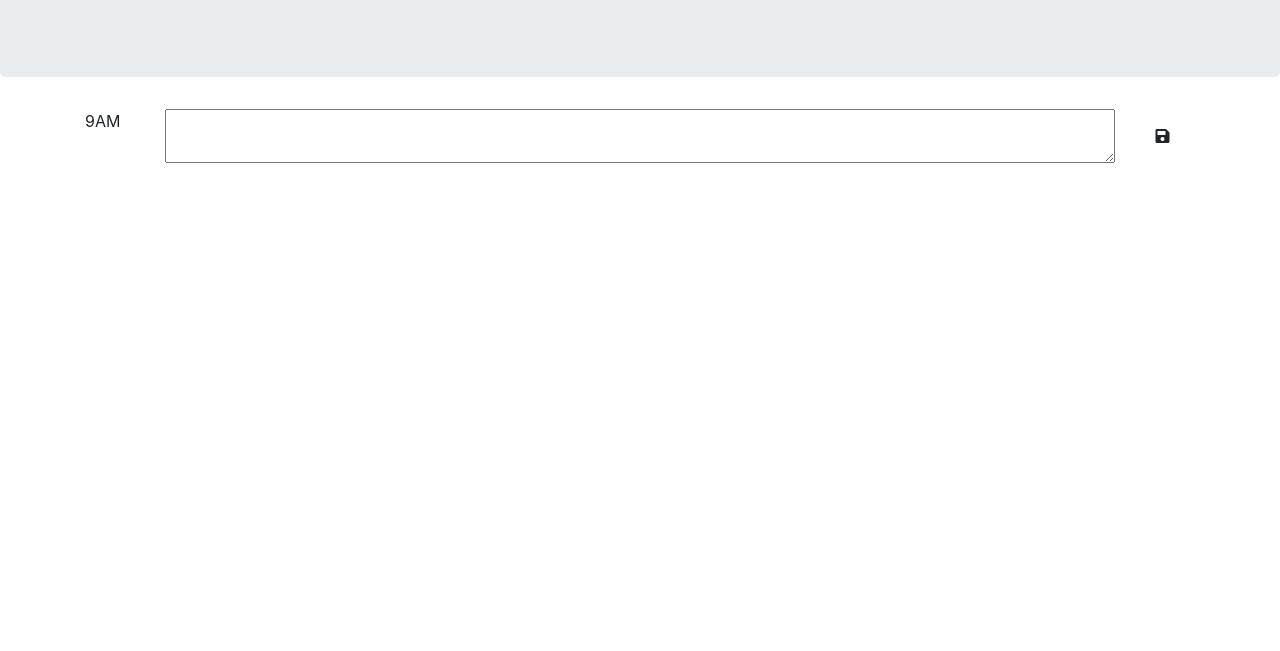
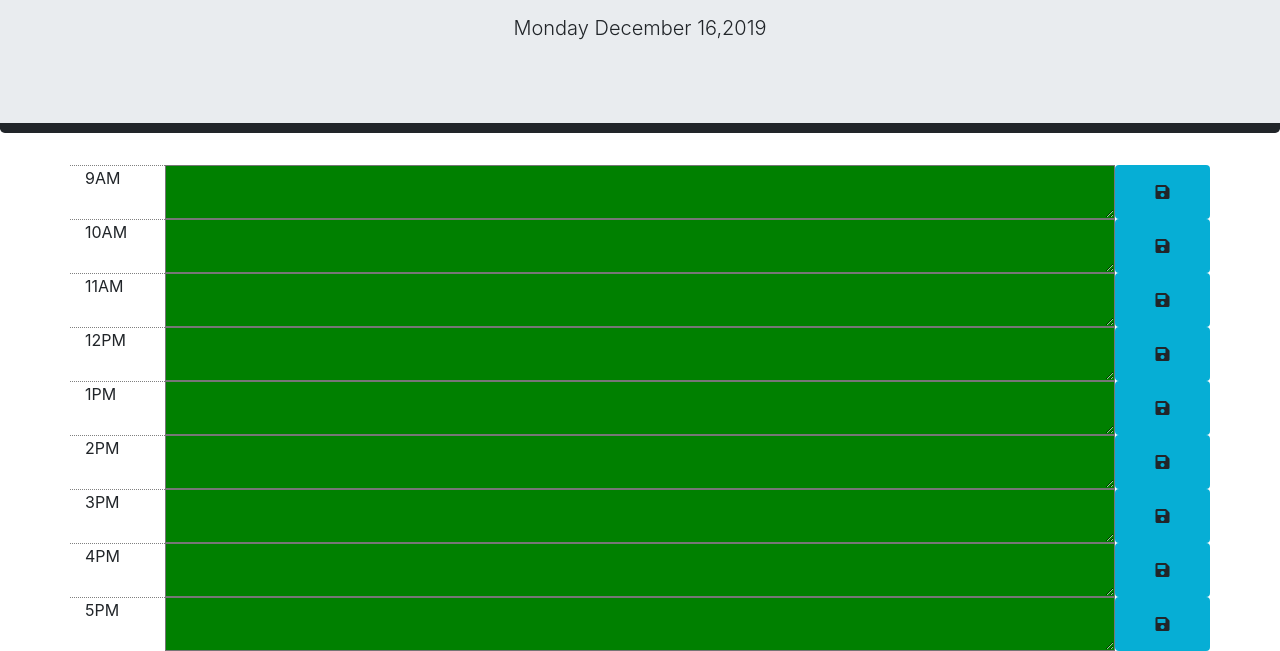
Before and after one commit to zfrakes/Day-Planner, a plain HTML site: page index.html in a window 1280 px wide. Shown: the part 191-842 px from the top of the page. Before the commit the page ends 800 px from the top, so only its background shows below. Drawn offline with nearby package versions, Linux system fonts and the light colour scheme.

Commit message:
finished styling, saved local storage,and fixed current date

```diff
--- a/index.html
+++ b/index.html
@@ -1,4 +1,3 @@
-<!DOCTYPE html>
 <html lang="en">
   <head>
     <meta charset="UTF-8" />
@@ -29,16 +28,73 @@
     </header>
     <div class="container">
       <!-- Timeblocks go here -->
-    <div id= "hour-9" class="row time-block">
+      <div id="hour-9" class="row time-block">
         <div class="col-md-1 hour">9AM</div>
         <textarea class=" col-md-10 description"></textarea>
         <button class="btn saveBtn col-md-1">
           <i class="fas fa-save"></i>
         </button>
       </div>
+      <div id="hour-10" class="row time-block">
+        <div class="col-md-1 hour">10AM</div>
+        <textarea class=" col-md-10 description"></textarea>
+        <button class="btn saveBtn col-md-1">
+          <i class="fas fa-save"></i>
+        </button>
       </div>
+      <div id="hour-11" class="row time-block">
+        <div class="col-md-1 hour">11AM</div>
+        <textarea class=" col-md-10 description"></textarea>
+        <button class="btn saveBtn col-md-1">
+          <i class="fas fa-save"></i>
+        </button>
+      </div>
+      <div id="hour-12" class="row time-block">
+        <div class="col-md-1 hour">12PM</div>
+        <textarea class=" col-md-10 description"></textarea>
+        <button class="btn saveBtn col-md-1">
+          <i class="fas fa-save"></i>
+        </button>
+      </div>
+      <div id="hour-13" class="row time-block">
+        <div class="col-md-1 hour">1PM</div>
+        <textarea class=" col-md-10 description"></textarea>
+        <button class="btn saveBtn col-md-1">
+          <i class="fas fa-save"></i>
+        </button>
+      </div>
+      <div id="hour-14" class="row time-block">
+        <div class="col-md-1 hour">2PM</div>
+        <textarea class=" col-md-10 description"></textarea>
+        <button class="btn saveBtn col-md-1">
+          <i class="fas fa-save"></i>
+        </button>
+      </div>
+      <div id="hour-15" class="row time-block">
+        <div class="col-md-1 hour">3PM</div>
+        <textarea class=" col-md-10 description"></textarea>
+        <button class="btn saveBtn col-md-1">
+          <i class="fas fa-save"></i>
+        </button>
+      </div>
+      <div id="hour-16" class="row time-block">
+        <div class="col-md-1 hour">4PM</div>
+        <textarea class=" col-md-10 description"></textarea>
+        <button class="btn saveBtn col-md-1">
+          <i class="fas fa-save"></i>
+        </button>
+      </div>
+      <div id="hour-17" class="row time-block">
+        <div class="col-md-1 hour">5PM</div>
+        <textarea class=" col-md-10 description"></textarea>
+        <button class="btn saveBtn col-md-1">
+          <i class="fas fa-save"></i>
+        </button>
+      </div>
+    </div>
+
     <script src="https://code.jquery.com/jquery-3.4.1.min.js"></script>
     <script src="https://cdnjs.cloudflare.com/ajax/libs/moment.js/2.24.0/moment.min.js"></script>
-
+    <script src="script.js"></script>
   </body>
 </html>
--- a/script.js
+++ b/script.js
@@ -1,9 +1,53 @@
-$(document).ready(function(){
-    $(".saveBtn").on("click",function() {
-        console.log(this)
-        var value = $(this).siblings(".description").val();
-        var time = $(this).siblings(".hour").text();
-        localStorage.setItem(time, value);
-    });
-    $("#currentDay").text(moment());
+$(document).ready(function() {
+  $(".saveBtn").on("click", function() {
+    debugger;
+    console.log(this);
+    var value = $(this)
+      .siblings(".description")
+      .val();
+    // var time = $(this)
+    //   .siblings(".hour")
+    //   .text();
+    var time = $(this)
+      .parent()
+      .attr("id");
+    localStorage.setItem(time, value);
+  });
+
+  Object.keys(localStorage).forEach(function(id) {
+    const row = $("#" + id);
+    if (row.length) {
+      $(row)
+        .find("textarea")
+        .val(localStorage.getItem(id));
+    }
+  });
+
+  const currentTime = moment(new Date());
+  const currentHour = parseInt(currentTime.format("HH"));
+  const currentMins = currentTime.format("mm");
+
+  $("#currentDay").text(currentTime.format("dddd MMMM DD,YYYY"));
+
+  //select all hour divs
+  const hourDivs = $("[id^=hour-]");
+  $.each(hourDivs, function(index, value) {
+    //debugger;
+    var color = "grey";
+    var id = parseInt(
+      $(value)
+        .attr("id")
+        .replace("hour-", "")
+    );
+    if (id === currentHour) {
+      color = "red";
+    }
+    if (id > currentHour) {
+      color = "green";
+    }
+    console.log(id, currentHour, color);
+    $(value)
+      .find("textarea")
+      .css("background-color", color);
+  });
 });
--- a/style.css
+++ b/style.css
@@ -0,0 +1,10 @@
+.saveBtn {
+    background-color:#06AED5;
+  }
+  .jumbotron {
+    text-align: center;
+    border-bottom: 10px solid;
+  }
+  .hour {
+    border-top: 1px dotted grey;
+  }
```
Lines whose indentation alone changed are shown as unchanged.
